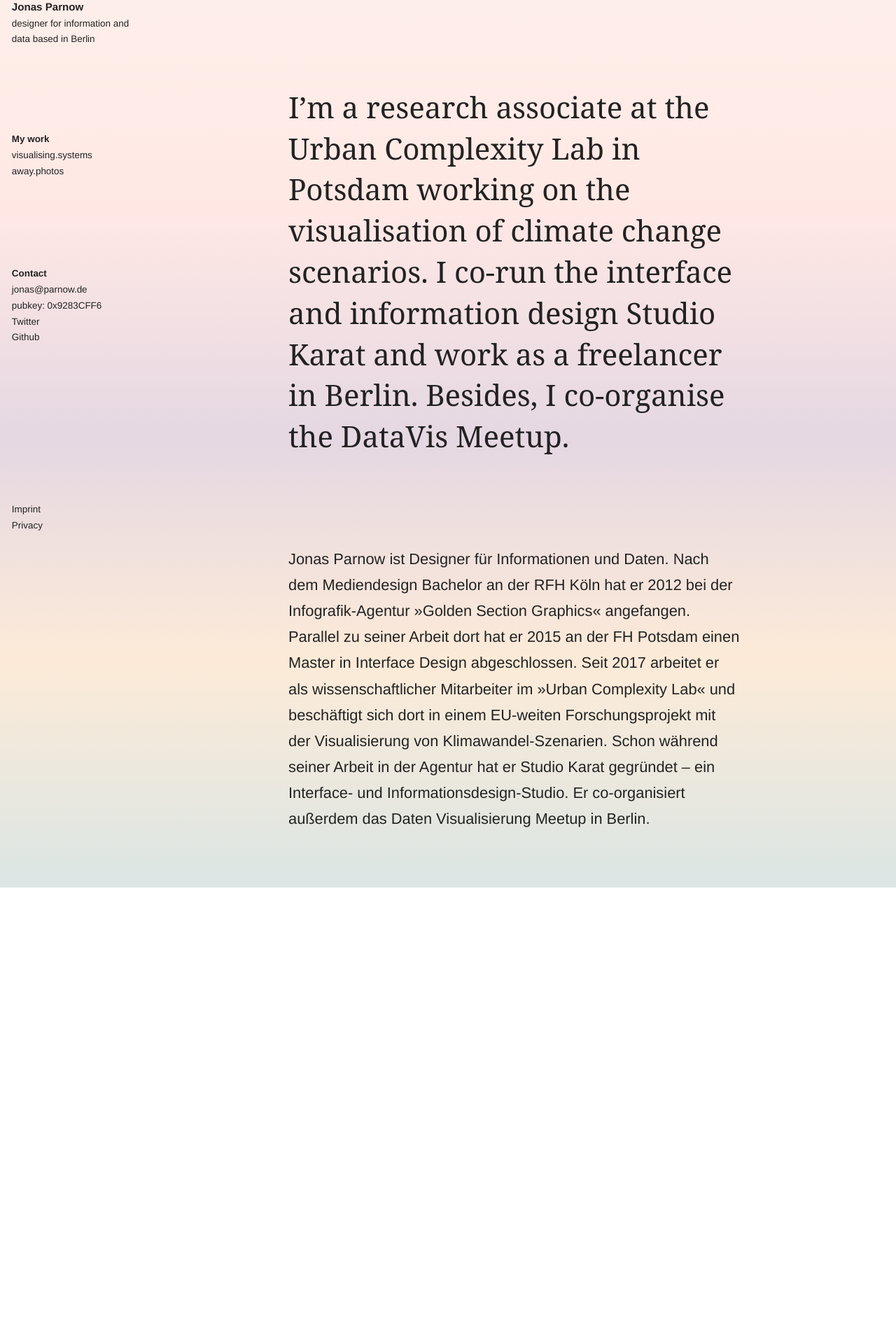
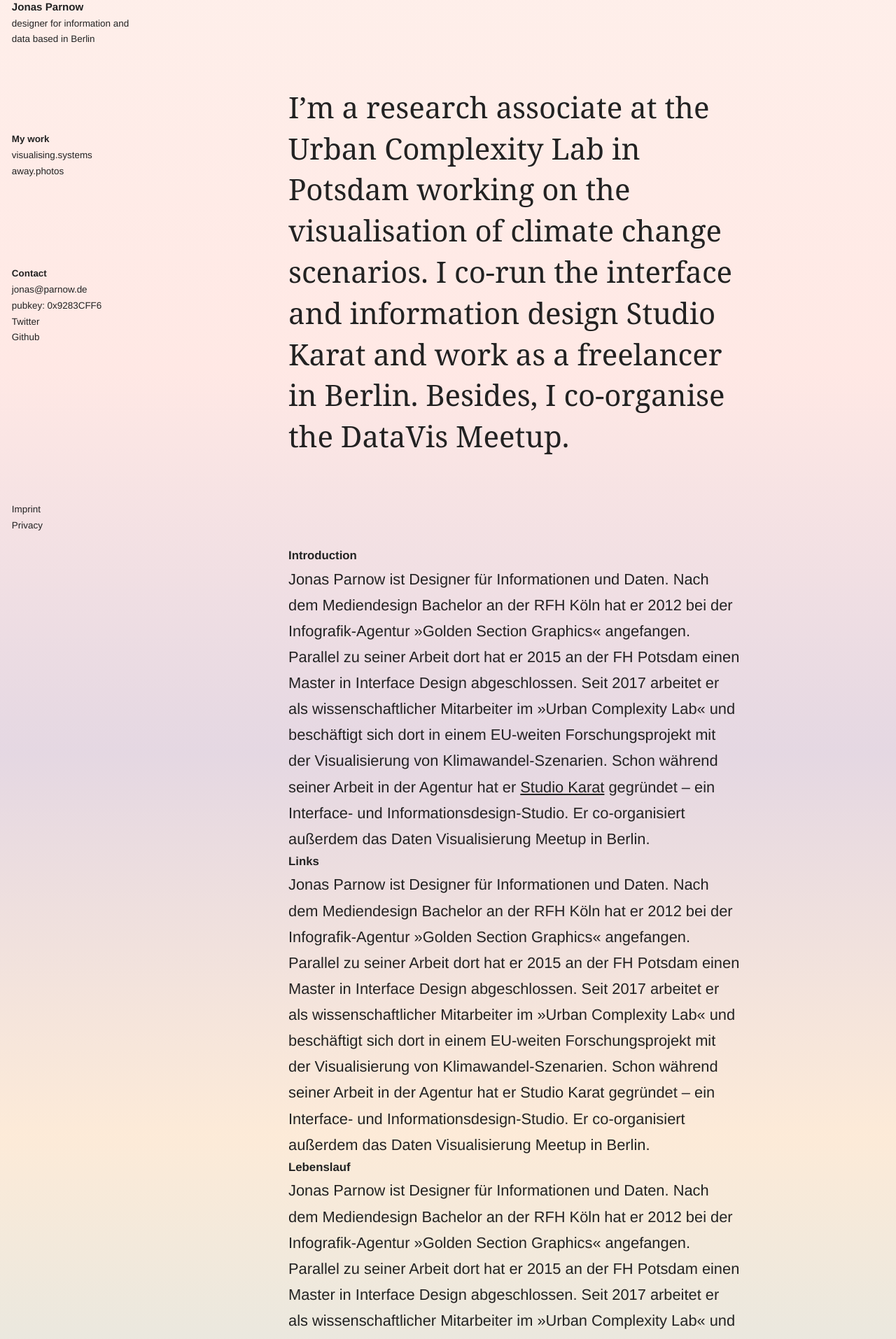
Before and after one commit to kimalbrecht/jonasparnow.com, a Nuxt app: page / in a window 1280 px wide. Shown: the part 20-1933 px from the top of the page at 70% size. Before the commit the page ends 1288 px from the top, so only its background shows below. Built offline with nearby package versions, Linux system fonts and the light colour scheme; a web font is replaced by a local one.

Commit message:
placeholder text

```diff
--- a/pages/index.vue
+++ b/pages/index.vue
@@ -1,9 +1,18 @@
 <template>
   <div class="container">
     <header>
-      <h3>I’m a research associate at the Urban Complexity Lab in Potsdam working on the visualisation of climate change scenarios. I co-run the interface and information design Studio Karat and work as a freelancer in Berlin. Besides, I co-organise the DataVis Meetup.</h3>
+      <h3>I’m a research associate at the Urban Complexity Lab in Potsdam working on the visualisation of climate change scenarios. I co-run the interface and information design <a href="http://karat.studio">Studio Karat</a> and work as a freelancer in Berlin. Besides, I co-organise the DataVis Meetup.</h3>
     </header>
     <section>
+      <h4>Introduction</h4>
+      <p>Jonas Parnow ist Designer für Informationen und Daten. Nach dem Mediendesign Bachelor an der RFH Köln hat er 2012 bei der Infografik-Agentur »Golden Section Graphics« angefangen. Parallel zu seiner Arbeit dort hat er 2015 an der FH Potsdam einen Master in Interface Design abgeschlossen. Seit 2017 arbeitet er als wissenschaftlicher Mitarbeiter im »Urban Complexity Lab« und beschäftigt sich dort in einem EU-weiten Forschungsprojekt mit der Visualisierung von Klimawandel-Szenarien. Schon während seiner Arbeit in der Agentur hat er <a href="http://karat.studio">Studio Karat</a> gegründet – ein Interface- und Informationsdesign-Studio. Er co-organisiert außerdem das Daten Visualisierung Meetup in Berlin.</p>
+    </section>
+    <section>
+      <h4>Links</h4>
+      <p>Jonas Parnow ist Designer für Informationen und Daten. Nach dem Mediendesign Bachelor an der RFH Köln hat er 2012 bei der Infografik-Agentur »Golden Section Graphics« angefangen. Parallel zu seiner Arbeit dort hat er 2015 an der FH Potsdam einen Master in Interface Design abgeschlossen. Seit 2017 arbeitet er als wissenschaftlicher Mitarbeiter im »Urban Complexity Lab« und beschäftigt sich dort in einem EU-weiten Forschungsprojekt mit der Visualisierung von Klimawandel-Szenarien. Schon während seiner Arbeit in der Agentur hat er Studio Karat gegründet – ein Interface- und Informationsdesign-Studio. Er co-organisiert außerdem das Daten Visualisierung Meetup in Berlin.</p>
+    </section>
+    <section>
+      <h4>Lebenslauf</h4>
       <p>Jonas Parnow ist Designer für Informationen und Daten. Nach dem Mediendesign Bachelor an der RFH Köln hat er 2012 bei der Infografik-Agentur »Golden Section Graphics« angefangen. Parallel zu seiner Arbeit dort hat er 2015 an der FH Potsdam einen Master in Interface Design abgeschlossen. Seit 2017 arbeitet er als wissenschaftlicher Mitarbeiter im »Urban Complexity Lab« und beschäftigt sich dort in einem EU-weiten Forschungsprojekt mit der Visualisierung von Klimawandel-Szenarien. Schon während seiner Arbeit in der Agentur hat er Studio Karat gegründet – ein Interface- und Informationsdesign-Studio. Er co-organisiert außerdem das Daten Visualisierung Meetup in Berlin.</p>
     </section>
   </div>
```
